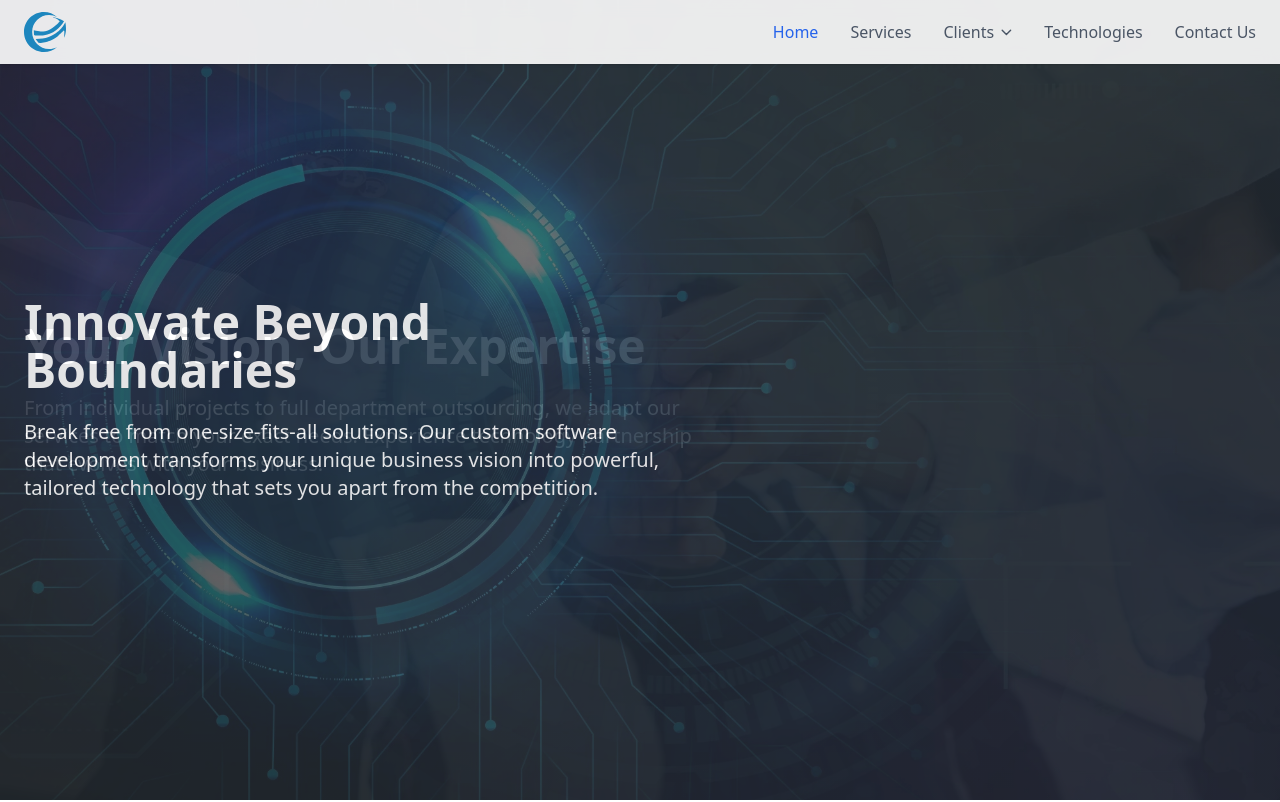
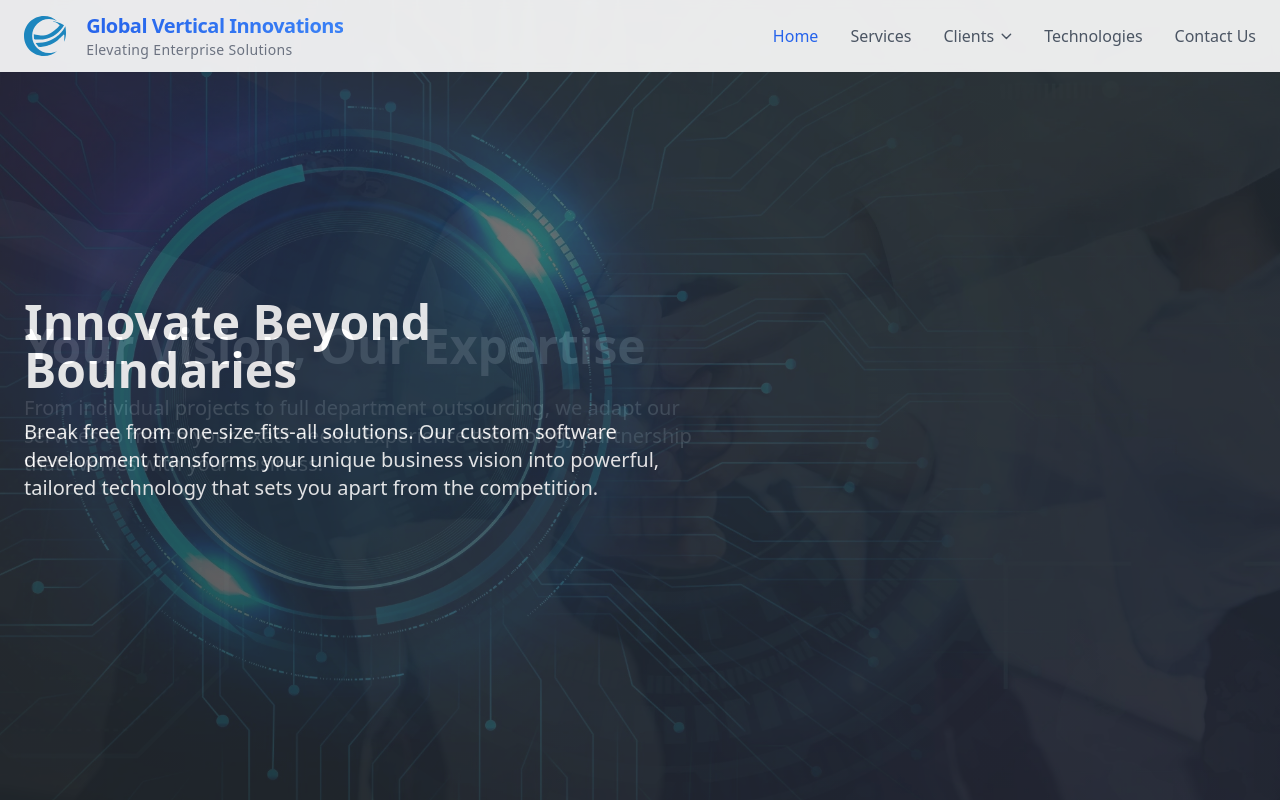
Before and after one commit to gviglobal/gviglobal.github.io, a plain HTML site: page index.html in a window 1280 px wide. Shown: the top 802 px of the page. Drawn offline with nearby package versions, Linux system fonts and the light colour scheme.

Commit message:
Add company name text
Add company name follows with motivation text

```diff
--- a/index.html
+++ b/index.html
@@ -6,9 +6,10 @@
     <meta name="viewport" content="width=device-width, initial-scale=1.0">
     <title>Global Vertical Innovations - Technology Solutions</title>
     <link rel="icon" href="assets/img/gvi.png" type="image/x-icon">
-    <script src="https://unpkg.com/@tailwindcss/browser@4"></script>
+    <script src="https://cdn.tailwindcss.com"></script>
     <script src="https://cdn.jsdelivr.net/npm/lucide@0.475.0/dist/umd/lucide.min.js"></script>
     <style>
+        @import url('https://fonts.googleapis.com/css2?family=Inter:wght@400;500;600;700&display=swap');
         html {
             scroll-behavior: smooth;
         }
@@ -36,6 +37,18 @@
 
         .hover-bounce:hover {
             animation: bounce-subtle 1s infinite;
+        }
+
+        .company-name {
+            background: linear-gradient(120deg, #2563eb, #3b82f6);
+            -webkit-background-clip: text;
+            background-clip: text;
+            color: transparent;
+            transition: all 0.3s ease;
+        }
+
+        .company-logo {
+            transition: transform 0.3s ease;
         }
 
         /** Mega menu **/
@@ -189,8 +202,17 @@
         <div class="container mx-auto px-6 py-3">
             <div class="flex items-center justify-between">
                 <!-- Logo SVG -->
-                <a href="#home" class="flex items-center">
+                <a href="#home" class="flex items-center space-x-5">
                     <img src="assets/img/gvi.svg" alt="GVI Logo" class="h-10 w-auto">
+                    <!-- Company Name -->
+                    <div class="flex flex-col">
+                        <span class="company-name text-xl font-bold tracking-tight">
+                            Global Vertical Innovations
+                        </span>
+                        <span class="text-gray-500 text-sm font-medium tracking-wide">
+                            Elevating Enterprise Solutions
+                        </span>
+                    </div>
                 </a>
 
                 <!-- Desktop Navigation -->
```
